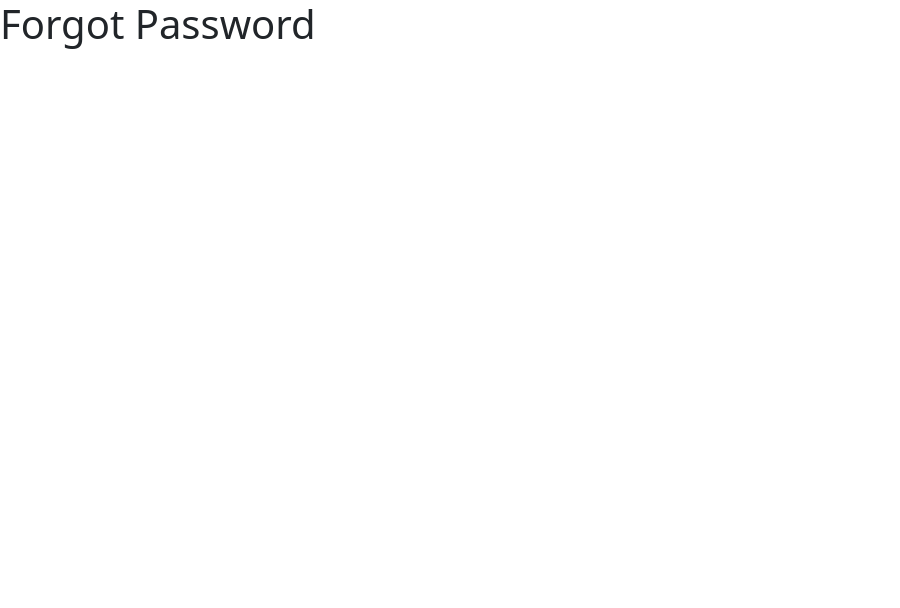
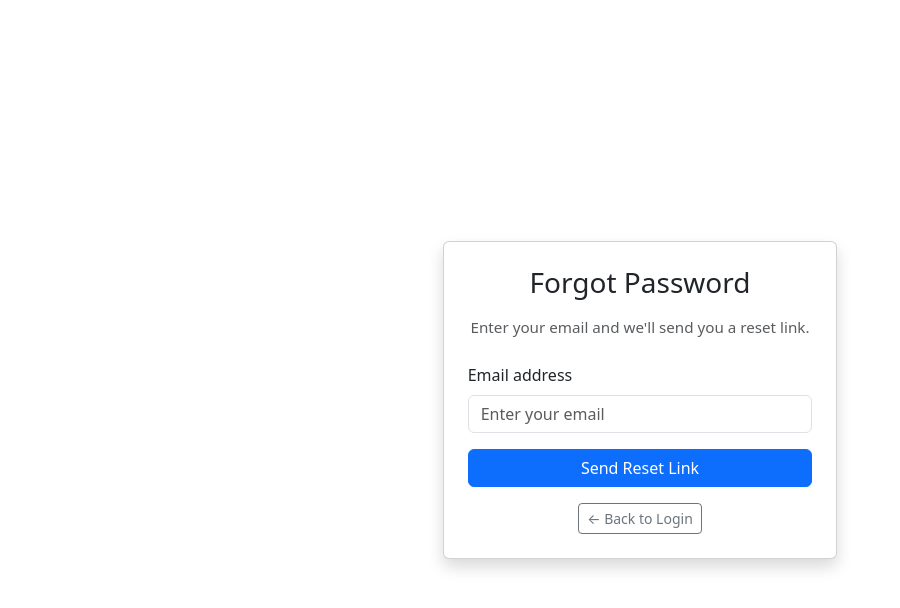
Before and after one commit to alecreates/Cinema-E-Booking-System, a Next.js app: page /ForgotPassword in a window 1280 px wide. Shown: the top 608 px of the page, without its empty margins (0-900 px from the left). Built offline with nearby package versions, Linux system fonts and the light colour scheme.

Commit message:
made a basic, UI only forgot password page

```diff
--- a/app/ForgotPassword/page.tsx
+++ b/app/ForgotPassword/page.tsx
@@ -1,12 +1,72 @@
-import React from 'react';
+"use client";
 
-function ForgotPassword() {
+import React, { useState } from "react";
+import { Container, Row, Col, Card, Form, Button, Alert } from "react-bootstrap";
+import { useRouter } from "next/navigation";
+
+const ForgotPassword = () => {
+  const router = useRouter();
+
+  const [email, setEmail] = useState("");
+  const [submitted, setSubmitted] = useState(false);
+
+  const handleSubmit = (e: React.FormEvent) => {
+    e.preventDefault();
+
+    // hook to backend later when passwords and emails and stuff are there idk its like 1am
+    console.log("Password reset requested for:", email);
+
+    setSubmitted(true);
+  };
+
   return (
-    // This empty tag syntax is shorthand for <React.Fragment>
-    <>
-      <h1>Forgot Password</h1>
-    </>
+    <Container fluid className="vh-100 d-flex align-items-center justify-content-center">
+      <Row className="w-100 justify-content-center">
+        <Col xs={11} sm={8} md={6} lg={4}>
+          <Card className="p-4 shadow">
+            <h3 className="text-center mb-3">Forgot Password</h3>
+
+            <p className="text-center text-muted mb-4" style={{ fontSize: "0.95rem" }}>
+              Enter your email and we'll send you a reset link.
+            </p>
+
+            {submitted && (
+              <Alert variant="success">
+                If an account exists for that email, a reset link has been sent.
+              </Alert>
+            )}
+
+            <Form onSubmit={handleSubmit}>
+              <Form.Group className="mb-3" controlId="formForgotEmail">
+                <Form.Label>Email address</Form.Label>
+                <Form.Control
+                  type="email"
+                  placeholder="Enter your email"
+                  value={email}
+                  onChange={(e) => setEmail(e.target.value)}
+                  required
+                />
+              </Form.Group>
+
+              <Button type="submit" variant="primary" className="w-100 mb-3">
+                Send Reset Link
+              </Button>
+            </Form>
+
+            <div className="text-center">
+              <Button
+                variant="outline-secondary"
+                size="sm"
+                onClick={() => router.push("/")}
+              >
+                ← Back to Login
+              </Button>
+            </div>
+          </Card>
+        </Col>
+      </Row>
+    </Container>
   );
-}
+};
 
 export default ForgotPassword;
```
